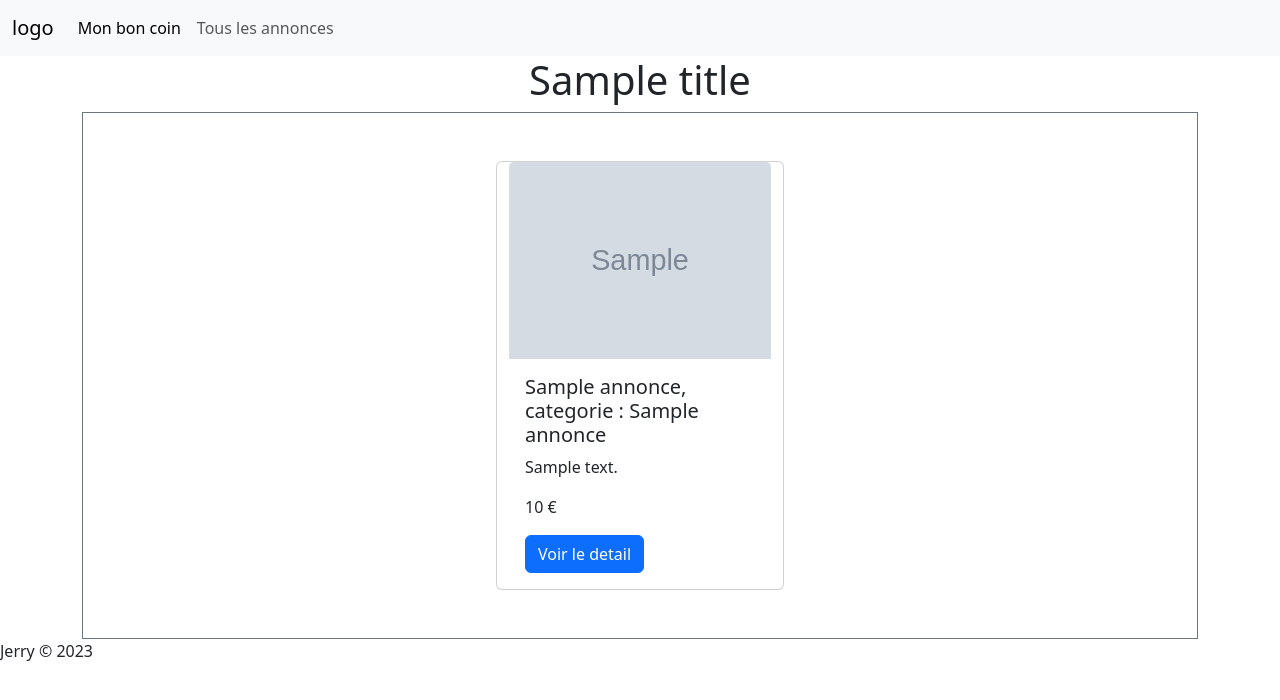
After one commit to jerryStClou/monboncoin, a PHP site: template Views/annonces/annonces.php in a window 1280 px wide. The commit adds this page. Shown: the top 700 px of the page. Run offline with PHP 8.4, Linux system fonts and the light colour scheme; the template is opened without the code that fills it: most values are stand-ins (such as "Sample title", 1, 10 or a date in 2020); grey boxes marked "Sample" are stand-in pictures; some libraries are stand-ins or nearby versions.

Commit message:
vue 1er etapes

```diff
--- /dev/null
+++ b/Views/annonces/annonces.php
@@ -0,0 +1,24 @@
+<?php
+//  echo $annonces;
+?>
+
+<h1 class="text-center"><?= $title ?></h1>
+
+<!-- <p><?php echo "<pre>"; var_dump($annonces) ; echo "</pre>"?></p> -->
+
+<div class="container border border-secondary p-5">
+    <div class="row justify-content-around">
+        <?php foreach($annonces as $key => $annonce): ?>
+            <div class="card" style="width: 18rem;">
+                <img src="<?= SITEBASE ?>images/annonces/<?= $annonce['image'] ?>" class="card-img-top" alt="<?= $annonce['title'] ?>">
+                <div class="card-body">
+
+                    <h5 class="card-title"><?= $annonce['title'] ?>, categorie : <?= $annonce['titleCat'] ?></h5>
+                    <p class="card-text"><?= $annonce['description'] ?></p>
+                    <p><?= $annonce['price'] ?> €</p>
+                    <a href="#" class="btn btn-primary">Voir le detail</a>
+                </div>
+          </div>
+        <?php endforeach ?>
+    </div>
+</div>
--- /dev/null
+++ b/Views/annonces/detail.php
@@ -0,0 +1 @@
+<p>Vue détail</p>
--- a/Views/header.php
+++ b/Views/header.php
@@ -12,17 +12,17 @@
 
   <nav class="navbar navbar-expand-lg bg-body-tertiary">
   <div class="container-fluid">
-    <a class="navbar-brand" href="#">logo</a>
+    <a class="navbar-brand" href="<?= SITEBASE ?>">logo</a>
     <button class="navbar-toggler" type="button" data-bs-toggle="collapse" data-bs-target="#navbarSupportedContent" aria-controls="navbarSupportedContent" aria-expanded="false" aria-label="Toggle navigation">
       <span class="navbar-toggler-icon"></span>
     </button>
     <div class="collapse navbar-collapse" id="navbarSupportedContent">
       <ul class="navbar-nav me-auto mb-2 mb-lg-0">
         <li class="nav-item">
-          <a class="nav-link active" aria-current="page" href="#">Mon bon coin</a>
+          <a class="nav-link active" aria-current="page" href="<?= SITEBASE ?>">Mon bon coin</a>
         </li>
         <li class="nav-item">
-          <a class="nav-link" href="#">Tous les annonces</a>
+          <a class="nav-link" href="annonces">Tous les annonces</a>
         </li>
 
 
--- a/Views/layout.php
+++ b/Views/layout.php
@@ -3,8 +3,15 @@ require_once('header.php'); ?>
 
 
 <!-- contenu principal -->
-Je veux faire apparaitre les infos envoyé par le controller ici
-<?php echo $data ;?>
+<!-- Je veux faire apparaitre les infos envoyé par le controller ici -->
+<!-- pour test -->
+<?php //echo $data ;?>
 
 
+<!-- container principale -->
+<div class="container">
+    <!-- Affichage des données -->
+    <?= $content ; ?>
+</div>
+
 <?php require_once('footer.php');?>
```
